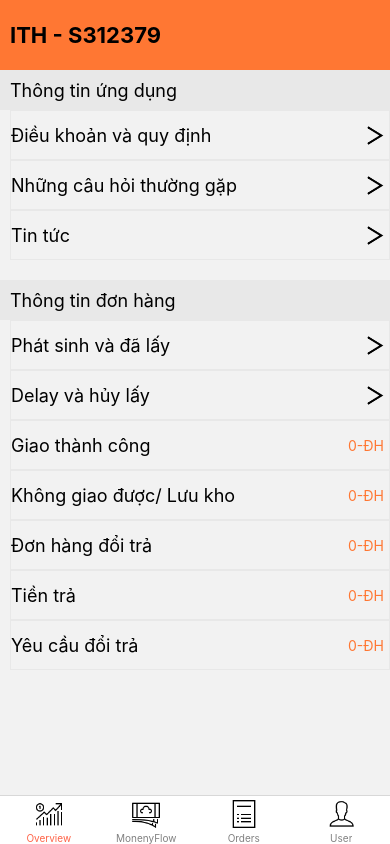
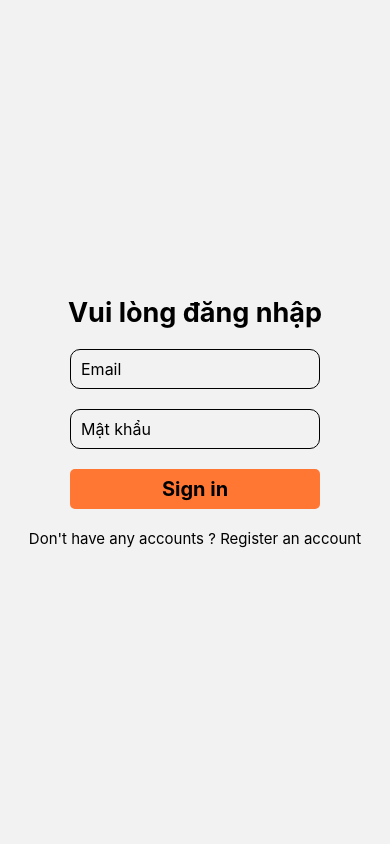
Before and after one commit to HaoHuynh0301/freight-mangement-system, a React Native app in the folder cus_driver_app/: screen /SignIn in a window 390 px wide. Built offline with nearby package versions, Linux system fonts and the light colour scheme; no server answers.

Commit message:
feat[react-native]: update navagation method when login and logout.

```diff
--- a/cus_driver_app/App.js
+++ b/cus_driver_app/App.js
@@ -1,55 +1,56 @@
-/**
- * Sample React Native App
- * https://github.com/facebook/react-native
- *
- * @format
- * @flow strict-local
- */
-
 import React, { Component } from 'react';
-import {
-    SafeAreaView,
-    ScrollView,
-    StatusBar,
-    StyleSheet,
-    Text,
-    useColorScheme,
-    View,
-} from 'react-native';
 import { NavigationContainer } from '@react-navigation/native';
 import { createNativeStackNavigator } from '@react-navigation/native-stack';
-import {
-    Colors,
-    DebugInstructions,
-    Header,
-    LearnMoreLinks,
-    ReloadInstructions,
-} from 'react-native/Libraries/NewAppScreen';
 import {
     AppInformation,
     Register,
     EditInformation,
     CreateOrder,
     OrderDetail,
-    User
+    SignIn
 } from './screens';
+import {
+    ipAddress
+} from './contants';
 import Tabs from './navigation/tab.js';
 const Stack = createNativeStackNavigator();
-
 import AsyncStorage from '@react-native-async-storage/async-storage';
 const axios = require('axios');
 
-const middleWare = async () => {
-    const token = await AsyncStorage.getItem('token')
-    console.log(token)
-    if(token !== null){
-        return true
-    } ;
-    return false;
+class App extends Component {
+    constructor(props) {
+        super(props);
+        this.state = {
+            isSignedIn: false,
+        }
     }
 
+    async middleWare() {
+        const token = await AsyncStorage.getItem('token');
+        axios.get(`${ipAddress}/api/middleware/`, {
+            headers: {
+                'Content-Type': 'application/json',
+                Authorization: `Bearer ${token}`
+            }
+        })
+            .then((response) => {
+                this.setState({
+                    isSignedIn: true
+                });
+            })
+            .catch((error) => {
+                this.setState({
+                    isSignedIn: false
+                });
+            });
+    }
 
-const App = () => {
+    componentDidMount() {
+        this.middleWare();
+    }
+
+    render() {
+        if(this.state.isSignedIn) {
             return(
                 <NavigationContainer>
                     <Stack.Navigator>
@@ -83,12 +84,58 @@ const App = () => {
                             component = {OrderDetail}
                             options={{header: () => null}}
                         ></Stack.Screen>
+                        <Stack.Screen
+                            name = 'SignIn'
+                            component = {SignIn}
+                            options={{header: () => null}}
+                        ></Stack.Screen>
+                    </Stack.Navigator>
+                </NavigationContainer>
+            );
+        } else {
+            return(
+                <NavigationContainer>
+                    <Stack.Navigator>
+                        <Stack.Screen
+                            name = 'SignIn'
+                            component = {SignIn}
+                            options={{header: () => null}}
+                        ></Stack.Screen>
+                        <Stack.Screen
+                            name = 'Register'
+                            component = {Register}
+                            options={{header: () => null}}
+                        ></Stack.Screen>
+                        <Stack.Screen
+                            name = 'Tabs'
+                            component = {Tabs}
+                            options={{header: () => null}}
+                        ></Stack.Screen>
+                        <Stack.Screen
+                            name = 'AppInformation'
+                            component = {AppInformation}
+                            options={{header: () => null}}
+                        ></Stack.Screen>
+                        <Stack.Screen
+                            name = 'EditInformation'
+                            component = {EditInformation}
+                            options={{header: () => null}}
+                        ></Stack.Screen>
+                        <Stack.Screen
+                            name = 'CreateOrder'
+                            component = {CreateOrder}
+                            options={{header: () => null}}
+                        ></Stack.Screen>
+                        <Stack.Screen
+                            name = 'OrderDetail'
+                            component = {OrderDetail}
+                            options={{header: () => null}}
+                        ></Stack.Screen>
                     </Stack.Navigator>
                 </NavigationContainer>
             );
         }
-const styles = StyleSheet.create({
-
-});
+    }
+}
 
 export default App;
--- /dev/null
+++ b/cus_driver_app/screens/SignIn.js
@@ -0,0 +1,266 @@
+import React, { Component } from 'react';
+import {
+    View,
+    Text,
+    StyleSheet,
+    SafeAreaView,
+    TextInput,
+    ScrollView,
+    TouchableOpacity,
+    Image,
+    Alert
+} from "react-native";
+import {
+    impText,
+    appFontSize,
+    headerFontSize,
+    ipAddress
+} from '../contants';
+import AsyncStorage from '@react-native-async-storage/async-storage';
+const axios = require('axios');
+
+const displayAlert = (message) => {
+    Alert.alert(
+        "Notification",
+        message,
+        [
+            {
+            text: "Cancel",
+            onPress: () => console.log("Cancel Pressed"),
+            style: "cancel"
+            },
+            { text: "OK", onPress: () => console.log("OK Pressed") }
+        ])
+}
+
+class SignIn extends Component {
+    constructor(props) {
+        super(props);
+        this.state = {
+            isSignedIn: false,
+
+            email: '',
+            password: '',
+
+            // User information
+            userInformation: '',
+            passwordValid: '',
+        }
+    }
+
+    async middleWare() {
+        const token = await AsyncStorage.getItem('token');
+        axios.get(`${ipAddress}/api/middleware/`, {
+            headers: {
+                'Content-Type': 'application/json',
+                Authorization: `Bearer ${token}`
+            }
+        })
+            .then((response) => {
+                this.setState({
+                    isSignedIn: true
+                });
+            })
+            .catch((error) => {
+                this.setState({
+                    isSignedIn: false
+                });
+            });
+    }
+
+    handleSignInPressed() {
+        axios.post(`${ipAddress}/api/sign-in/`, {
+            email: this.state.email,
+            password: this.state.password
+        })
+        .then(async (response) => {
+            await AsyncStorage.setItem('token', response.data.access_token);
+            console.log(response.data.user);
+            this.setState({
+                isSignedIn: true,
+                email: '',
+                password: '',
+                userInformation: response.data.user
+            });
+            this.props.navigation.navigate('Tabs')
+        })
+        .catch((error) => {
+            displayAlert("Email or password is invalid!");
+        });
+    }
+
+    handleRegisterPressed() {
+        this.props.navigation.navigate('Register')
+    }
+
+    componentDidMount() {
+        this.middleWare();
+    }
+
+    render() {
+        return(
+            <View style={styles.signInWrapper}>
+                <Text style={styles.impText}>Vui lòng đăng nhập</Text>
+                <View style={styles.inputWrapper}>
+                    <View style={styles.inputDetailWrapper}>
+                        <TextInput
+                            style={styles.textInput}
+                            placeholder = 'Email'
+                            onChangeText = {(text) => {
+                                console.log(this.state.email)
+                                this.setState({
+                                    email: text
+                                });
+                            }}
+                            value = {this.state.email}
+                        ></TextInput>
+                    </View>
+                    <View style={styles.inputDetailWrapper}>
+                        <TextInput
+                            style={styles.textInput}
+                            placeholder = 'Mật khẩu'
+                            secureTextEntry = {true}
+                            onChangeText = {(text) => {
+                                this.setState({
+                                    password: text
+                                });
+                            }}
+                            value = {this.state.password}
+                        ></TextInput>
+                    </View>
+                </View>
+                <TouchableOpacity
+                    style = {styles.buttonLogin}
+                    onPress = {() => {
+                        this.handleSignInPressed()
+                    }}
+                >
+                    <Text style = {{fontSize: 20, fontWeight: 'bold'}}>Sign in</Text>
+                </TouchableOpacity>
+                <View style = {styles.registerWrapper}>
+                    <Text style = {styles.registerText}>Don't have any accounts ? </Text>
+                    <TouchableOpacity
+                        onPress = {() => {this.handleRegisterPressed()}}
+                    >
+                        <Text style = {styles.registerText}>Register an account</Text>
+                    </TouchableOpacity>
+                </View>
+            </View>
+        );
+    }
+}
+
+const styles = StyleSheet.create({
+    scrollView: {
+
+    },
+    signInWrapper: {
+        height: '100%',
+        width: '100%',
+        flexDirection: 'column',
+        justifyContent: 'center',
+        alignItems: 'center'
+    },
+    impText: {
+        fontSize: impText,
+        fontWeight: 'bold',
+    },
+    inputDetailWrapper: {
+        marginTop: 20,
+    },
+    norText: {
+        fontSize: appFontSize
+    },
+    textInput: {
+        borderWidth: 0.8,
+        width: 250,
+        height: 40,
+        borderRadius: 10,
+        fontSize: 16,
+        paddingLeft: 10
+    },
+    buttonLogin: {
+        backgroundColor: '#ff7733',
+        width: 250,
+        height: 40,
+        marginTop: 20,
+        borderRadius: 5,
+        alignItems: 'center',
+        justifyContent: 'center'
+    },
+    registerWrapper: {
+        flexDirection: 'row',
+        marginTop: 20
+    },
+    registerText: {
+        fontSize: 15
+    },
+    container: {
+        height: 70,
+        width: '100%',
+        flexDirection: 'row',
+        backgroundColor: '#FFF',
+        justifyContent: 'space-between',
+        alignItems: 'center',
+        borderWidth: 0.5,
+        paddingLeft: 10,
+        paddingRight: 10
+    },
+    userInformationText: {
+        fontSize: headerFontSize,
+        fontWeight: 'bold',
+        marginLeft: 10
+    },
+    settingIcon: {
+        height: 30,
+        width: 30
+    },
+    basicInformationWrapper: {
+        height: 240,
+        width: '92%',
+        backgroundColor: '#FFF',
+        flexDirection: 'column',
+        alignSelf: 'center',
+        borderRadius: 10,
+        marginTop: 20,
+        // paddingLeft: 10,
+        // paddingRight: 10
+    },
+    basicInforDetail: {
+        height: 50,
+        flexDirection: 'row',
+        paddingLeft: 10,
+        alignItems: 'center',
+        borderBottomWidth: 0.5,
+    },
+    basicInforImage: {
+        height: 30,
+        width: 30
+    },
+    basicInforText: {
+        fontSize: 17,
+        marginLeft: 10
+    },
+    bankingInforWrapper: {
+        height: 290,
+        flexDirection: 'column',
+        // alignItems: 'center',
+        width: '92%',
+        backgroundColor: '#FFF',
+        alignSelf: 'center',
+        marginTop: 20,
+        borderRadius: 10
+    },
+    locationInforWrapper: {
+        height: 140,
+        flexDirection: 'column',
+        // alignItems: 'center',
+        width: '92%',
+        backgroundColor: '#FFF',
+        alignSelf: 'center',
+        marginTop: 20,
+        borderRadius: 10
+    }
+});
+
+export default SignIn;
--- a/cus_driver_app/screens/User.js
+++ b/cus_driver_app/screens/User.js
@@ -29,8 +29,8 @@ import {
     Header
 } from '../components';
 import AsyncStorage from '@react-native-async-storage/async-storage';
-import Tabs from '../navigation/tab.js';
 const axios = require('axios');
+import App from '../App';
 
 const displayAlert = (message) => {
     Alert.alert(
@@ -138,6 +138,9 @@ class User extends Component {
         await AsyncStorage.setItem('token', '');
         this.setState({
             isAuth: false
+        });
+        this.props.navigation.navigate('SignIn', {
+
         });
     }
 
@@ -379,15 +382,9 @@ class User extends Component {
     }
 
     renderMainView() {
-        if(this.state.isAuth) {
-            return(
-                this.renderUserPage()
-            );
-        } else {
-            return(
-                this.renderSignInPage()
-            );
-        }
+        return(
+            this.renderUserPage()
+        );
     }
 
     render() {
--- a/cus_driver_app/screens/index.js
+++ b/cus_driver_app/screens/index.js
@@ -7,8 +7,10 @@ import Register from "./Register";
 import EditInformation from "./EditInformation";
 import CreateOrder from './CreateOrder';
 import OrderDetail from "./OrderDetail";
+import SignIn from './SignIn';
 
 export {
+    SignIn,
     MonenyFlow,
     Orders,
     OverView,
```
Lines whose indentation alone changed are shown as unchanged.
